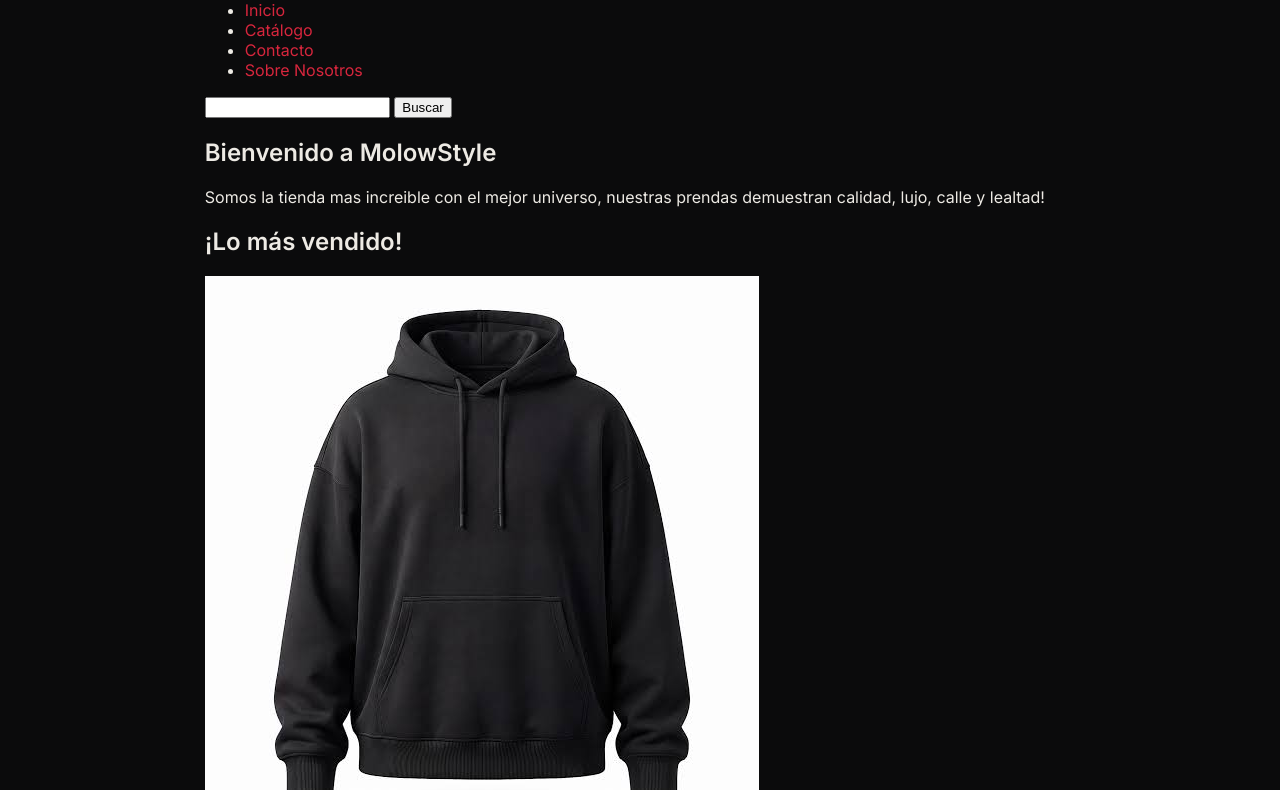
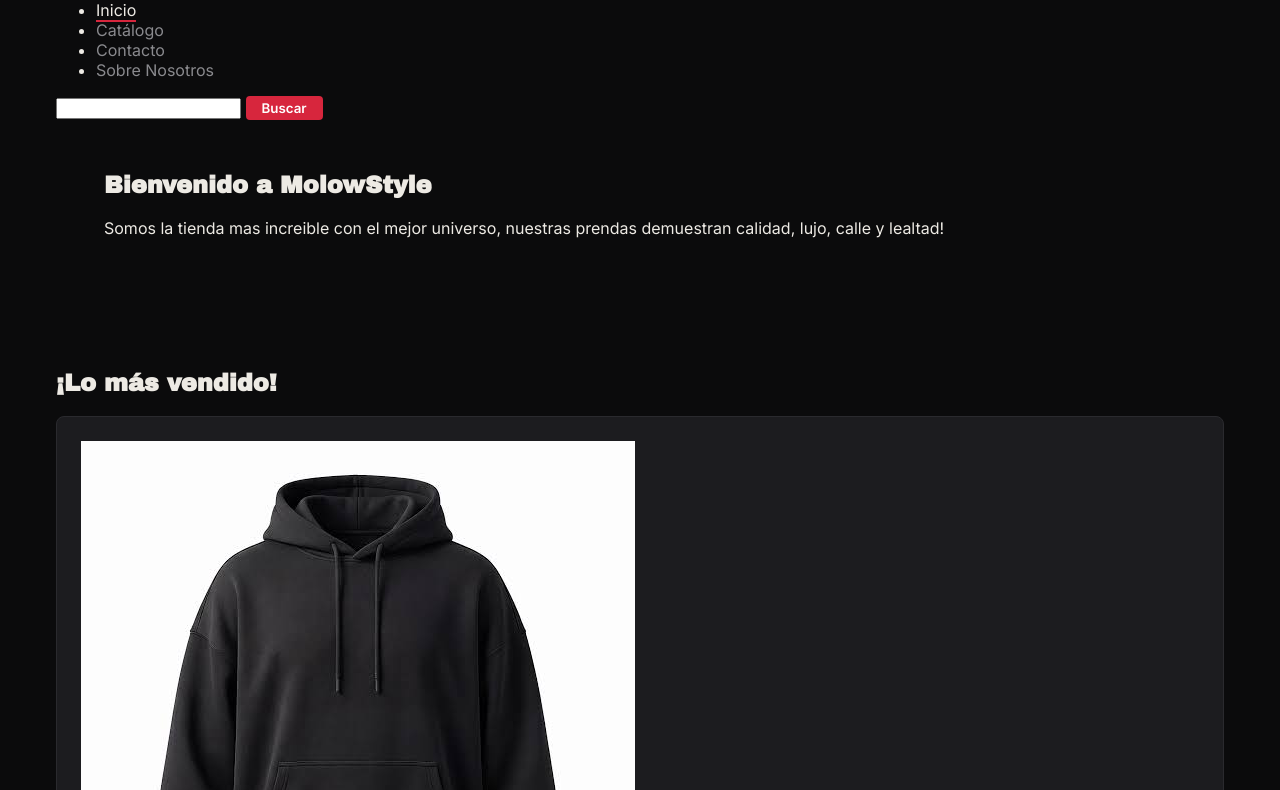
Before and after one commit to MilixLaMara/molowstyle-web, a plain HTML site: page index.html in a window 1280 px wide. Shown: the part 36-826 px from the top of the page. Drawn offline with Linux system fonts and the light colour scheme.

Commit message:
feat:Añadir modificaciones en las secciones, hero, container, items, a y boton busqueda.

```diff
--- a/style.css
+++ b/style.css
@@ -1,18 +1,3 @@
-*,
-*::before,
-*::after {
-  box-sizing: border-box;
-}
-
-body {
-  margin: 0;
-}
-
-img {
-  max-width: 100%;
-  display: block;
-}
-
 :root {
   --color-fondo: #0b0b0c;
   --color-texto-logo: #edeae4;
@@ -24,25 +9,80 @@ img {
   --fuente-detalles: "JetBrains Mono", ui-monospace, monospace;
 }
 
+*,
+*::before,
+*::after {
+  box-sizing: border-box;
+}
+
+img {
+  max-width: 100%;
+  display: block;
+}
+
+
 body {
   background-color: var(--color-fondo);
   color: var(--color-texto-logo);
+  margin: 0;
   font-family: var(--fuente-principal);
 }
 
 a {
-  color: var(--color-diferencial);
+  color: var(--color-texto-secundario);
   text-decoration: none;
 }
 
 .item-price {
-  color: var(--color-texto-secundario);
+  color: var(--color-diferencial);
   font-weight: bold;
 }
 
 .container {
-  max-width: 1400%;
+  max-width: 1200px;
   margin: 0 auto;
-  padding-left: 16%;
-  padding-right: 16%;
+  padding-left: 1rem;
+  padding-right: 1rem;
 }
+
+h1, h2, h3 {
+  font-family: var(--fuente-titulos);
+}
+
+
+.nav-item a[aria-current="page"] {
+  color: var(--color-texto-logo);
+  border-bottom: 2px solid var(--color-diferencial);
+}
+
+
+
+section {
+  padding: 4rem 0;
+}
+
+.hero {
+  padding: 2rem 5.5rem;
+}
+
+.products-grid article {
+  background-color: var(--color-tarjetas-menu);
+  padding: 1.5rem;
+  border: 1px solid #2a2a2e;
+  border-radius: 8px;
+}
+
+.busqueda button {
+  border: none;
+  background-color: var(--color-diferencial);
+  color: #ffffff;
+  border-radius: 4px;
+  cursor: pointer;
+  padding: 0.25rem 1rem;
+  font-family: inherit;
+  font-weight: 600;
+}
+
+.busqueda button:hover {
+  background-color: #b81f33;
+}
```
